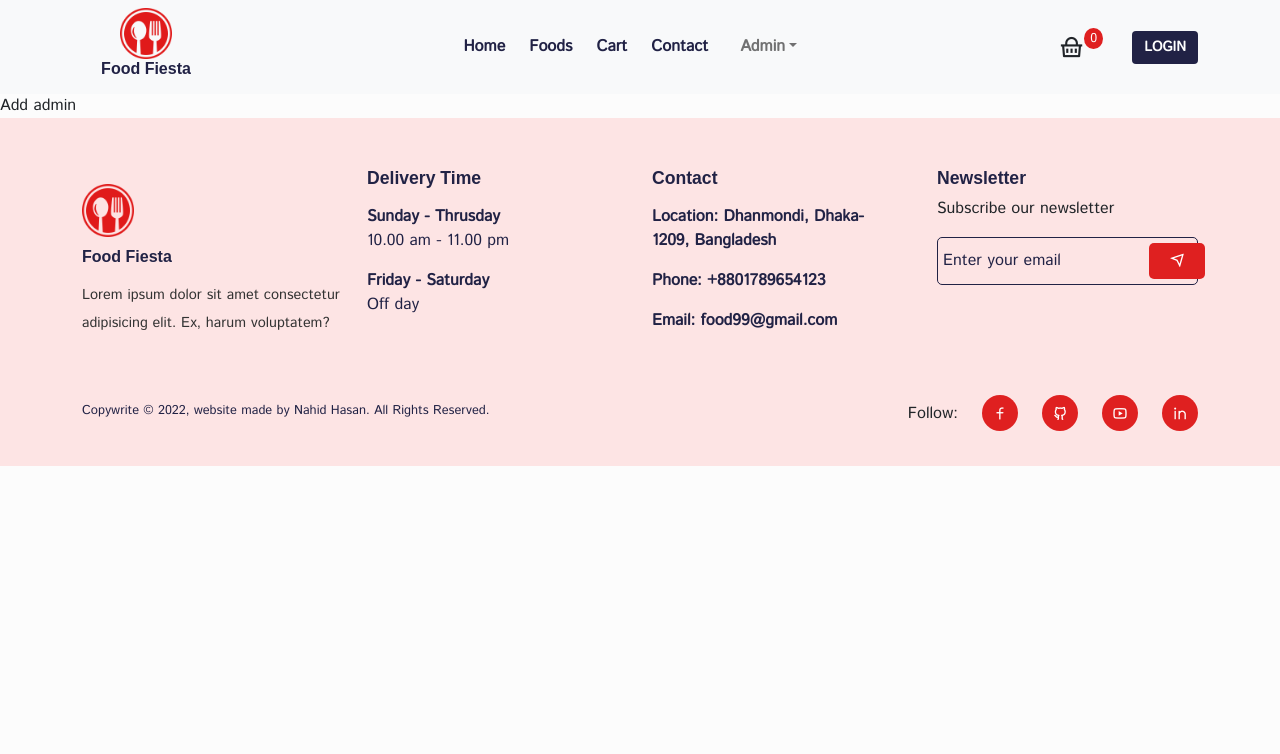
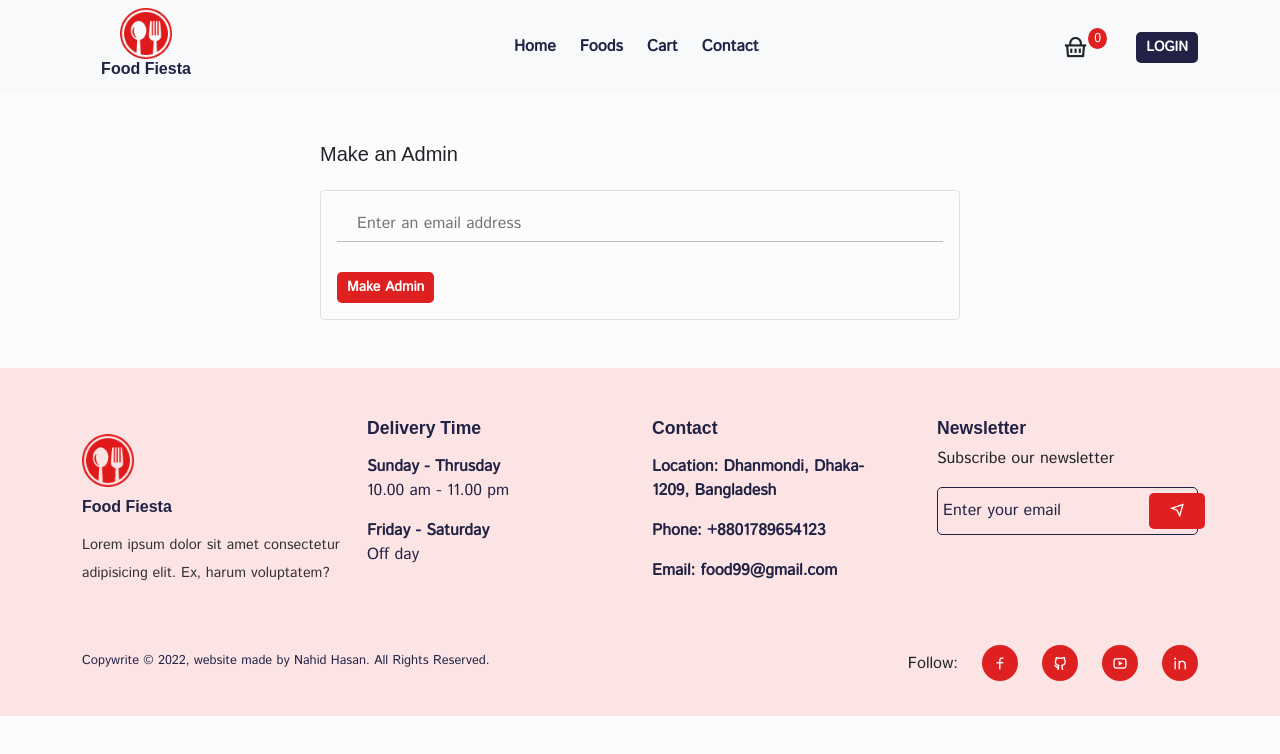
Before and after one commit to Nahid51/food_fiesta, a React (Create React App) app: page /addAdmin in a window 1280 px wide. Shown: the top 754 px of the page. Built offline with nearby package versions, Linux system fonts and the light colour scheme; no server answers; a web font is replaced by a local one.

Commit message:
create secure admin dashboard

```diff
--- a/src/components/Header/Header.jsx
+++ b/src/components/Header/Header.jsx
@@ -1,5 +1,5 @@
 import React, { useEffect, useRef } from 'react';
-import { Button, Container, Nav, Navbar, NavDropdown } from 'react-bootstrap';
+import { Container, Nav, Navbar, NavDropdown } from 'react-bootstrap';
 import logo from '../../assets/images/res-logo.png';
 import { NavLink, Link } from 'react-router-dom';
 import '../../styles/header.css';
@@ -51,13 +51,14 @@ const Header = () => {
                             <NavLink to="/foods">Foods</NavLink>
                             <NavLink to="/cart">Cart</NavLink>
                             <NavLink to="/contact">Contact</NavLink>
-                            <NavDropdown title="Admin" id="collasible-nav-dropdown">
+                            {user?.result?.email && <NavLink to="/contact">Review Us</NavLink>}
+                            {user?.result?.role && <NavDropdown title="Admin" id="collasible-nav-dropdown">
                                 <NavLink to="/addFood">Add New Foods</NavLink>
                                 <NavDropdown.Divider />
                                 <NavLink to="/editDelete">Edit and Delete Foods</NavLink>
                                 <NavDropdown.Divider />
                                 <NavLink to="/addAdmin">Add New Admin</NavLink>
-                            </NavDropdown>
+                            </NavDropdown>}
                         </Nav>
                         <Nav>
                             <div className='d-flex align-items-center justify-content-evenly'>
@@ -69,10 +70,10 @@ const Header = () => {
 
                                 <div className='ms-5'>
                                     {user?.result?.email ?
-                                        <Button onClick={handleLogout} className="logout_btn">LOGOUT</Button>
+                                        <button onClick={handleLogout} className="logout_btn">LOGOUT</button>
                                         :
                                         <Link to='/login'>
-                                            <Button className='login_btn'>LOGIN</Button>
+                                            <button className='login_btn'>LOGIN</button>
                                         </Link>}
                                 </div>
                             </div>
--- a/src/pages/AddAdmin.jsx
+++ b/src/pages/AddAdmin.jsx
@@ -1,9 +1,38 @@
-import React from 'react';
+import React, { useState } from 'react';
+import { useDispatch } from "react-redux";
+import { makeAdmin } from '../store/authentication/userSlice';
+import { toast } from "react-toastify";
 
 const AddAdmin = () => {
+    const [email, setEmail] = useState("");
+    const dispatch = useDispatch();
+
+    const emailId = {
+        email: email
+    }
+
+    const handleMakeAdmin = (e) => {
+        e.preventDefault();
+        if (emailId) {
+            dispatch(makeAdmin({ emailId, toast }));
+            setEmail("");
+        };
+    };
+
+
     return (
-        <div>
-            Add admin
+        <div className='w-50 mx-auto my-5'>
+            <h5 className='mb-4'>Make an Admin</h5>
+            <form className=' border rounded p-3'>
+                <div className="form_group">
+                    <input
+                        type="text"
+                        placeholder='Enter an email address'
+                        onChange={(e) => setEmail(e.target.value)}
+                        required />
+                </div>
+                <button onClick={handleMakeAdmin} className="logout_btn">Make Admin</button>
+            </form>
         </div>
     );
 };
--- a/src/store/api.js
+++ b/src/store/api.js
@@ -13,6 +13,7 @@ API.interceptors.request.use((req) => {
 export const signIn = (formData) => API.post("/users/signin", formData);
 export const signUp = (formData) => API.post("/users/signup", formData);
 export const googleSignIn = (result) => API.post("/users/googleSignIn", result);
+export const makeAdmin = (emailId) => API.put("/users/makeAdmin", emailId);
 
 export const createTour = (tourData) => API.post("/tour", tourData);
 export const getTours = () => API.get("/tour");
--- a/src/store/authentication/userSlice.js
+++ b/src/store/authentication/userSlice.js
@@ -8,7 +8,8 @@ export const login = createAsyncThunk("auth/login",
             toast.success("Login Successfully!");
             // navigate("/");
             return response.data;
-        } catch (error) {
+        }
+        catch (error) {
             return rejectWithValue(error.response.data);
         }
     }
@@ -21,7 +22,8 @@ export const register = createAsyncThunk("auth/register",
             toast.success("Register Successfully!");
             navigate("/");
             return response.data;
-        } catch (error) {
+        }
+        catch (error) {
             return rejectWithValue(error.response.data);
         }
     }
@@ -30,15 +32,32 @@ export const register = createAsyncThunk("auth/register",
 export const googleSignIn = createAsyncThunk("auth/googleSignIn",
     async ({ result, navigate, toast }, { rejectWithValue }) => {
         try {
+            console.log(result)
             const response = await api.googleSignIn(result);
             toast.success("Google Sign In Successfully!");
             // navigate("/");
             return response.data;
-        } catch (error) {
+        }
+        catch (error) {
             return rejectWithValue(error.response.data);
         }
     }
 );
+
+export const makeAdmin = createAsyncThunk("auth/makeAdmin",
+    async ({ emailId, toast }, { rejectWithValue }) => {
+        try {
+            console.log(emailId)
+            const response = await api.makeAdmin(emailId);
+            toast.success("Make Admin Successfully!");
+            return response.data;
+        }
+        catch (error) {
+            return rejectWithValue(error.response.data);
+        }
+    }
+);
+
 
 const authSlice = createSlice({
     name: "auth",
--- a/src/styles/header.css
+++ b/src/styles/header.css
@@ -44,6 +44,8 @@
 .logout_btn {
     background: #df2020;
     color: #fff;
+    padding: 5px 10px;
+    border-radius: 5px;
     font-weight: 600;
     font-size: 14px;
     border: none;
@@ -51,12 +53,14 @@
 }
 
 .logout_btn:hover {
-    background: #bf4c4c;
+    background: #e84e4e;
 }
 
 .login_btn {
     background: #212245;
     color: #fff;
+    padding: 5px 10px;
+    border-radius: 5px;
     font-weight: 600;
     font-size: 14px;
     border: none;
```
